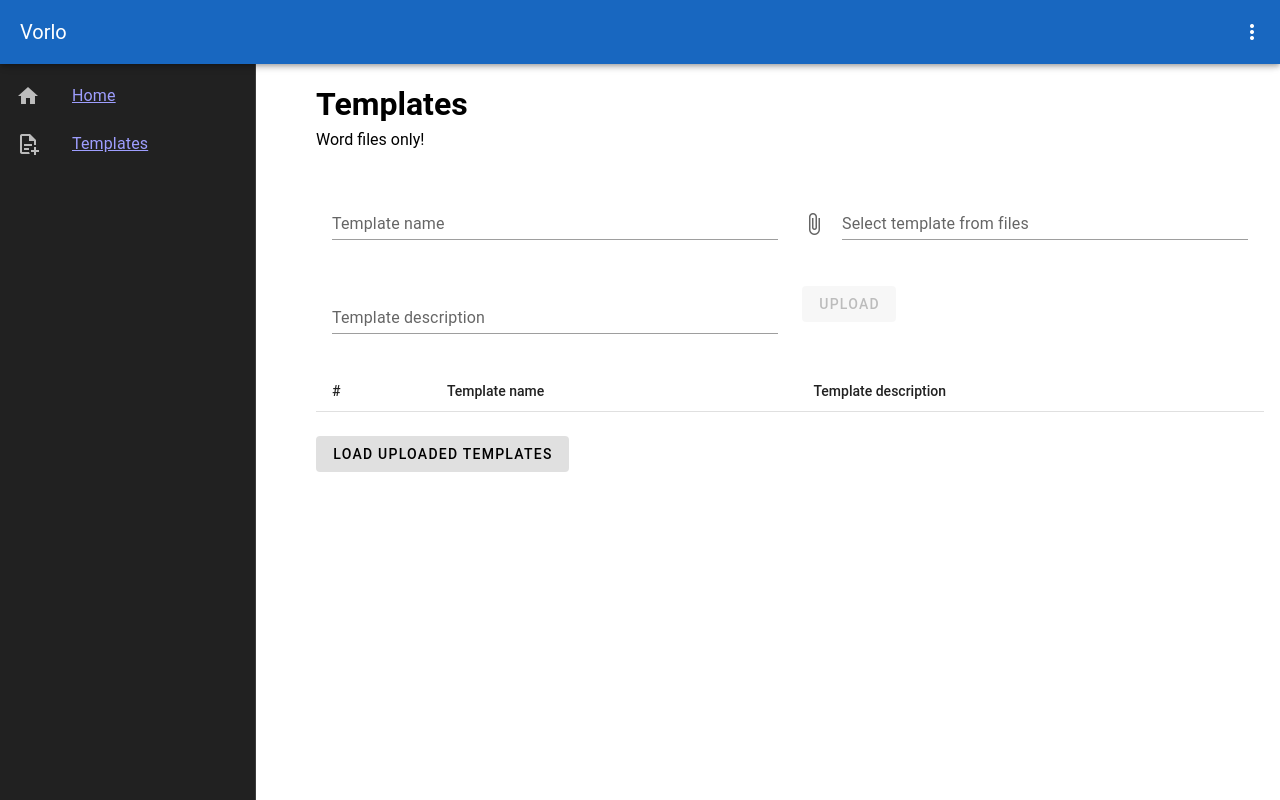
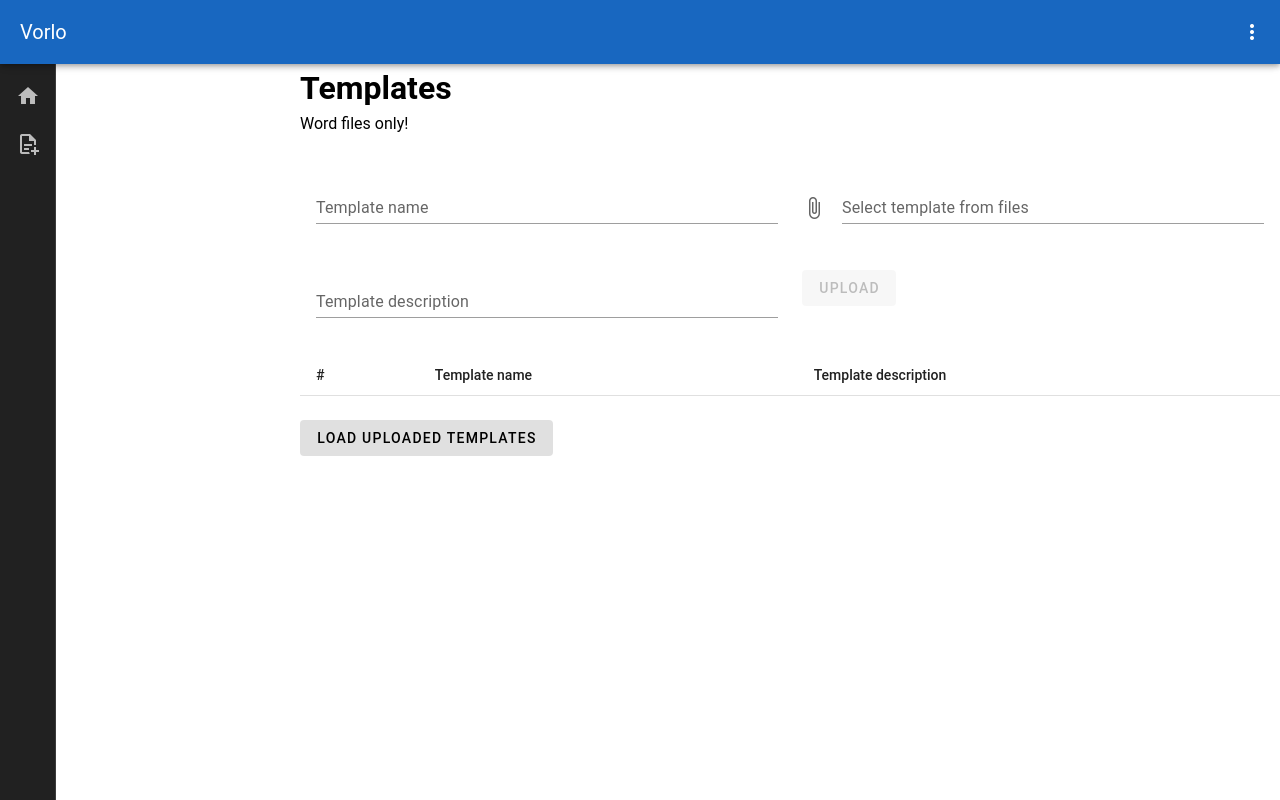
Before and after one commit to Zuhlek/vorlo-web-app, a Vue app: page /templates in a window 1280 px wide. Built offline with nearby package versions, Linux system fonts and the light colour scheme.

Commit message:
some test with navbar...

```diff
--- a/src/App.vue
+++ b/src/App.vue
@@ -1,25 +1,41 @@
 <template>
-    <Navbar />
-    <div id="main-content">
-      <router-view />
-    </div>
-  </template>
+
+  <v-card>
+    <v-layout>
+      <AppBar />
+      <NavBar />
+    </v-layout>
+  </v-card>
+  <div id="main-content" :style="{ marginLeft: mainContentMarginLeft }">
+    <router-view />
+  </div>
+</template>
 
 
 <script>
-    import Navbar from './components/Navbar.vue';
+import NavBar from './components/NavBar.vue';
+import AppBar from './components/AppBar.vue';
 
-    export default {
-        components: {
-            Navbar
-        }
+export default {
+  data() {
+    return {
+      drawer: true,
     }
+  },
+  components: {
+    AppBar,
+    NavBar
+  },
+  computed: {
+    mainContentMarginLeft() {
+      return this.drawer ? '300px' : '72px';
+    },
+  },
+}
 </script>
 
 <style>
 #main-content {
-  margin-top: 64px; /* Height of the top bar */
-  margin-left: 300px; /* Width of the side nav */
-  padding: 16px; /* Optional padding */
-}
-</style>
+  margin-top: 64px;
+  /* Height of the top bar */
+}</style>
--- /dev/null
+++ b/src/components/AppBar.vue
@@ -0,0 +1,16 @@
+<template>
+    <v-app-bar color="primary">
+        <v-app-bar-title>Vorlo</v-app-bar-title>
+        <template v-slot:append>
+            <v-btn icon>
+                <v-icon>mdi-dots-vertical</v-icon>
+            </v-btn>
+        </template>
+    </v-app-bar>
+</template>
+
+<script>
+export default {
+    name: "app-bar",
+};
+</script>
--- a/src/components/Navbar.vue
+++ b/src/components/Navbar.vue
@@ -1,41 +1,34 @@
 <template>
-
-    <v-layout>
-        <v-app-bar color="primary">
-            <v-app-bar-title>Vorlo</v-app-bar-title>
-            <template v-slot:append>
-                <v-btn icon>
-                    <v-icon>mdi-dots-vertical</v-icon>
-                </v-btn>
-            </template>
-        </v-app-bar>
-        <v-navigation-drawer v-model="drawer" permanent theme="dark">
-            <v-list>
-                <v-list-item v-for="(item, index) in items" :key="index" :prepend-icon="item.icon">
-                    <router-link :to="{ name: item.value }">
-                        <v-list-item-title>{{ item.title }}</v-list-item-title>
-                    </router-link>
-                </v-list-item>
-            </v-list>
-        </v-navigation-drawer>
-    </v-layout>
-
+    <v-navigation-drawer
+        v-model="$root.drawer"
+        expand-on-hover
+        rail
+        width=200
+        theme="dark"
+        >
+        <v-list >
+            <v-list-item v-for="(item, index) in items"
+                :key="index"
+                :prepend-icon="item.icon"
+                >
+                <router-link class="router-link-item" :to="{ name: item.value }">
+                    <v-list-item-title class="list-item-title">{{ item.title }}</v-list-item-title>
+                </router-link>
+            </v-list-item>
+        </v-list>
+    </v-navigation-drawer>
 </template>
 
 <style>
-.v-list-item-title {
-    font-weight: bold;
+.router-link-item{
     text-decoration: none;
 }
 </style>
-
 <script>
 export default {
     name: "nav-bar",
     data() {
         return {
-            drawer: true,
-            rail: true,
             items: [
                 {
                     title: 'Home',
--- a/src/views/Home.vue
+++ b/src/views/Home.vue
@@ -1,12 +1,12 @@
 <template>
     <div>
       <h1>Home</h1>
-      <p>This is the home content.</p>
     </div>
   </template>
 
   <script>
+
   export default {
-    name: "home-view",
+    name: "home-view"
   };
   </script>
--- a/src/views/Templates.vue
+++ b/src/views/Templates.vue
@@ -1,11 +1,11 @@
 <template>
-    <div>
+
       <h1>Templates</h1>
       <p>Word files only!</p>
       <br>
       <FileUpload/>
       <TemplateList/>
-    </div>
+
   </template>
 
   <script>
```
Also changed, not shown: 2 other files (tests, documents, lock files or other folders).
